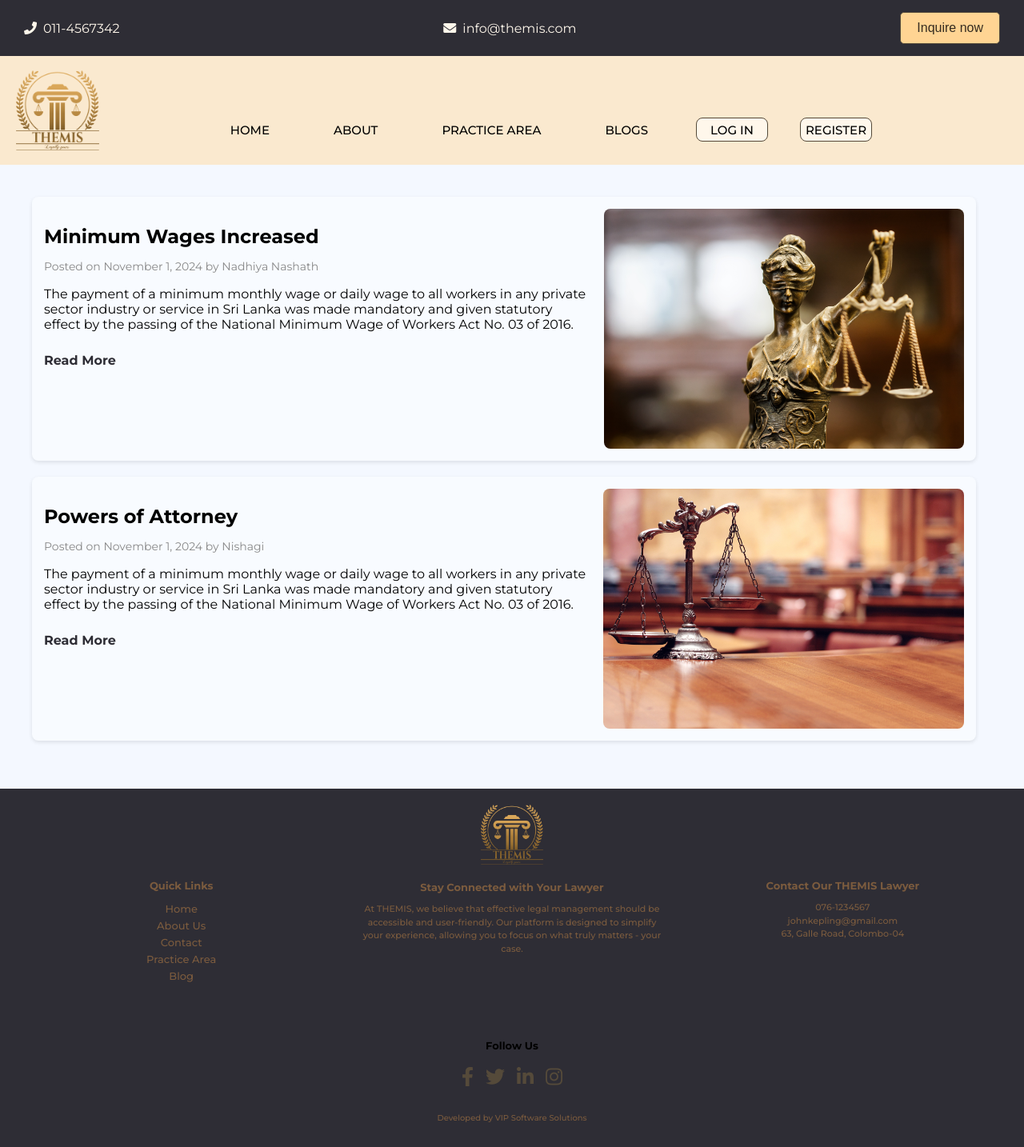
After one commit to nishagii/ThemisProject, a PHP site: the page made by app/views/landingPage/blog.view.php in a window 1280 px wide. The commit adds this page. Shown: the whole page at 80% size. Run offline with PHP 8.4, Linux system fonts and the light colour scheme; the template is opened without the code that fills it, so the values that code supplies are empty; some libraries are stand-ins or nearby versions; some web fonts are replaced.

Commit message:
blog page

```diff
--- /dev/null
+++ b/app/views/landingPage/blog.view.php
@@ -0,0 +1,87 @@
+
+<!DOCTYPE html>
+
+<html lang="en">
+
+<head>
+    <meta charset="UTF-8">
+    <meta name="viewport" content="width=device-width, initial-scale=1.0">
+    <title>THEMIS Lawyer Panel</title>
+    <link rel="stylesheet" href="<?= ROOT ?>/assets/css/landingPage/blog.css">
+   <link rel="stylesheet" href="https://cdnjs.cloudflare.com/ajax/libs/font-awesome/5.15.3/css/all.min.css">  <!-- this is imported to use icons -->
+   <link href='https://unpkg.com/boxicons@2.0.7/css/boxicons.min.css' rel='stylesheet'>
+</head>
+
+<body>
+
+<?php include('component/upBar.view.php'); ?>
+<?php include('component/navBar.view.php'); ?>
+
+<main class="main-content">
+        <div class="blog-posts">
+            <article class="post">
+                <div class="post-content">
+                    <h2 class="post-title">Minimum Wages Increased</h2>
+                    <p class="post-meta">Posted on November 1, 2024 by Nadhiya Nashath</p>
+                    <p class="post-content">The payment of a minimum monthly wage or daily wage to all workers in any private sector industry or service in Sri Lanka was made mandatory and given statutory effect by the passing of the National Minimum Wage of Workers Act No. 03 of 2016.</p>
+                    <a href="#" class="read-more">Read More</a>
+                </div>
+                <img src="<?= ROOT ?>/assets/images/image1.jpg" alt="Blog Post 1 Image" class="post-image">
+            </article>
+            <article class="post">
+                <div class="post-content">
+                    <h2 class="post-title">Powers of Attorney</h2>
+                    <p class="post-meta">Posted on November 1, 2024 by Nishagi</p>
+                    <p class="post-content">The payment of a minimum monthly wage or daily wage to all workers in any private sector industry or service in Sri Lanka was made mandatory and given statutory effect by the passing of the National Minimum Wage of Workers Act No. 03 of 2016.</p>
+                    <a href="#" class="read-more">Read More</a>
+                </div>
+                <img src="<?= ROOT ?>/assets/images/scale.jpeg" alt="Blog Post 1 Image" class="post-image">
+            </article>
+        </div>
+    </main>
+
+    <div class="footer">
+        <div class="footer-content">
+            <div class="quick-links">
+                <h4>Quick Links</h4>
+                <ul>
+                    <li><a href="lp.html">Home</a></li>
+                    <li><a href="aboutus.html">About Us</a></li>
+                    <li><a href="contact.html">Contact</a></li>
+                    <li><a href="practice area.html">Practice Area</a></li>
+                    <li><a href="blog.html">Blog</a></li>
+                </ul>
+            </div>
+            <div class="stay-connected">
+                <img src="<?= ROOT ?>/assets/images/themis_logo.png" height="75">
+                <h4>Stay Connected with Your Lawyer</h4>
+                <p>
+                    At THEMIS, we believe that effective legal management should be accessible and user-friendly. Our platform is designed to simplify your experience, allowing you to focus on what truly matters - your case.
+                </p>
+            </div>
+
+
+            <div class="contact-info">
+                <h4>Contact Our THEMIS Lawyer</h4>
+                <p>076-1234567<br>
+                johnkepling@gmail.com<br>
+                63, Galle Road, Colombo-04</p>
+            </div>
+        </div>
+        <div class="social-media">
+            <h4>Follow Us</h4>
+            <div class="social-icons">
+                <a href="www.facebook.com" target="_blank"><i class="fab fa-facebook-f"></i></a>
+                <a href="www.twitter.com" target="_blank"><i class="fab fa-twitter"></i></a>
+                <a href="www.linkedin.com" target="_blank"><i class="fab fa-linkedin-in"></i></a>
+                <a href="www.instagram.com" target="_blank"><i class="fab fa-instagram"></i></a>
+            </div>
+        </div>
+        <div class="footer-bottom">
+            <p>Developed by VIP Software Solutions</p>
+        </div>
+    </div>
+    <script src="<?= ROOT ?>/assets/js/landingPage.js"></script>
+
+</body>
+</html>
--- a/app/views/landingPage/component/navBar.view.php
+++ b/app/views/landingPage/component/navBar.view.php
@@ -23,7 +23,7 @@
                 <li><a href="landingpage">Home</a></li>
                 <li><a href="about">About</a></li>
                 <li><a href="practice">Practice area</a></li>
-                <li><a href="#">blogs</a></li>
+                <li><a href="blog">blogs</a></li>
                 <li ><a href="#">
                         <button class="login-button">LOG IN</button>
                     </a>
```
Also changed, not shown: app/controllers/Blog.php (added, +15 -0 lines), public/assets/css/landingPage/blog.css (added), public/assets/images/image1.jpg (added), public/assets/images/scale.jpeg (added).
